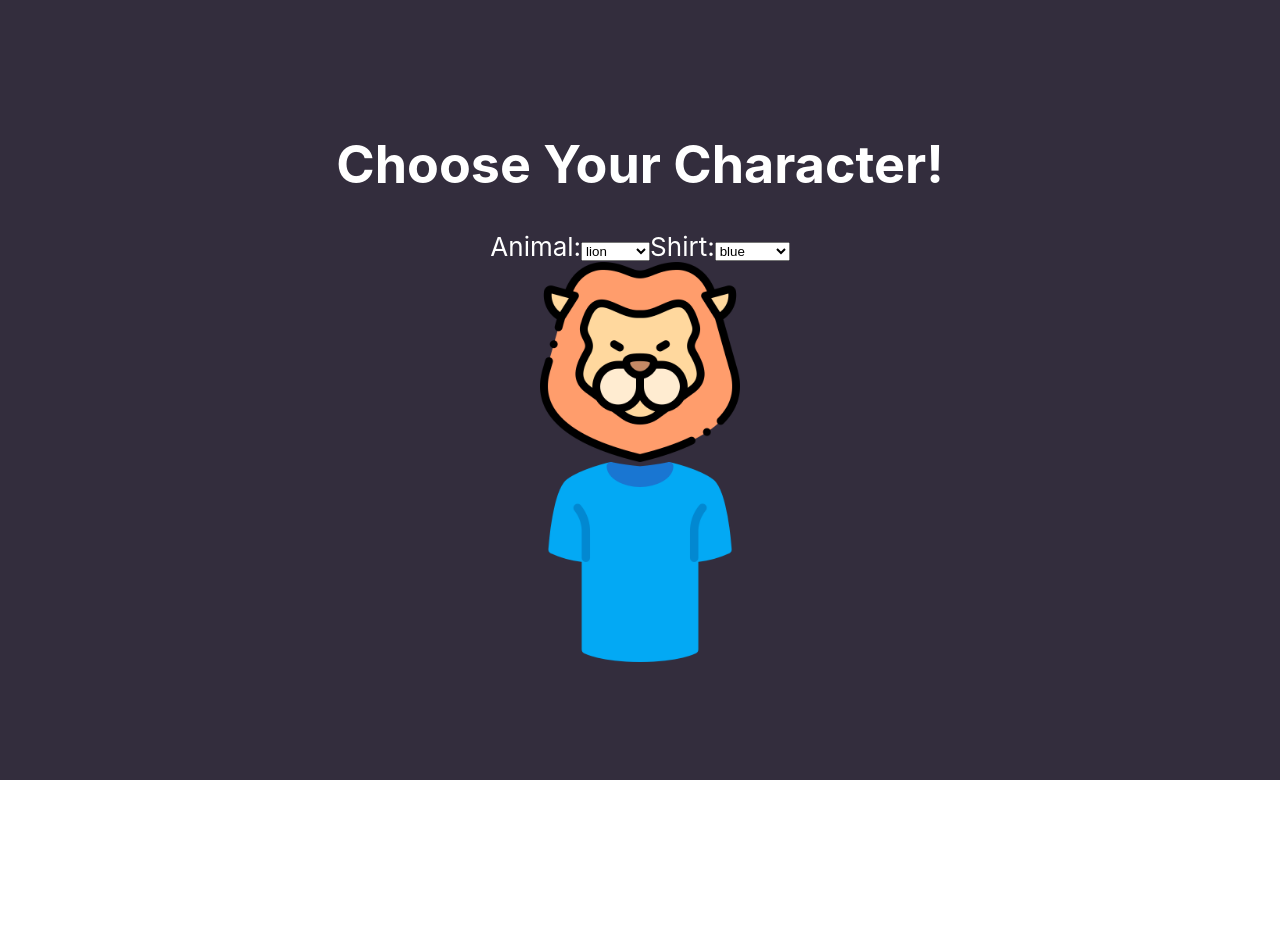
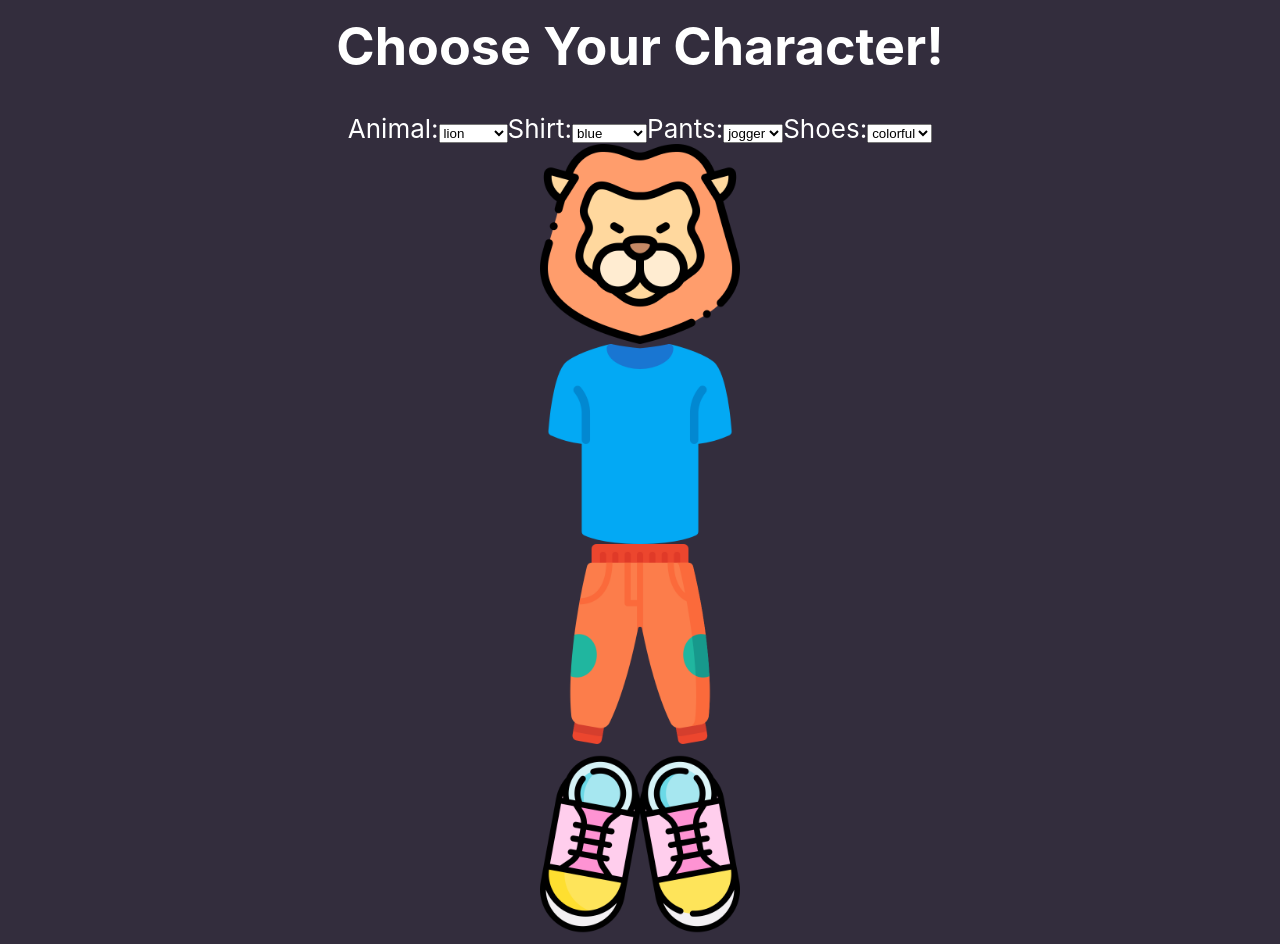
Before and after one commit to EmilyDSarani/character-builder-blockA, a React (Create React App) app: page / in a window 1280 px wide. Shown: the part 20-964 px from the top of the page. Before the commit the page ends 800 px from the top, so only its background shows below. Built offline with nearby package versions, Linux system fonts and the light colour scheme.

Commit message:
pants and shoes are now a thing

```diff
--- a/src/components/Character/Character.jsx
+++ b/src/components/Character/Character.jsx
@@ -1,6 +1,6 @@
 import React from 'react'
 
-export default function Character({animal, shirt}) {
+export default function Character({animal, shirt, pant, shoe}) {
     return (
         <section style={{display: 'flex', flexDirection: 'column'}}>
             <article
@@ -23,8 +23,26 @@ export default function Character({animal, shirt}) {
                 backgroundRepeat: 'no-repeat'
             }}
             ></article>
-
-
+               <article
+            className='pant'
+            style={{
+                backgroundImage: `url(./images/${pant}-pants.png)`,
+                height: 200,
+                width: 200,
+                backgroundSize: 'cover',
+                backgroundRepeat: 'no-repeat'
+            }}
+            ></article>
+            <article
+            className='shoe'
+            style={{
+                backgroundImage: `url(./images/${shoe}-shoes.png)`,
+                height: 200,
+                width: 200,
+                backgroundSize: 'cover',
+                backgroundRepeat: 'no-repeat'
+            }}
+            ></article>
         </section>
     )
 }
--- a/src/components/Picker/Picker.jsx
+++ b/src/components/Picker/Picker.jsx
@@ -34,6 +34,22 @@ export default function Picker({
                     ))}
                 </select>
             </label>
+            <label>
+                Pants:
+                <select value={pant} onChange={(e) => setPant(e.target.value)}>
+                    {pantOptions.map((picture) => (
+                        <option key={picture}> {picture}</option>
+                    ))}
+                </select>
+            </label>
+            <label>
+                Shoes:
+                <select value={shoe} onChange={(e) => setShoe(e.target.value)}>
+                    {shoeOptions.map((picture) => (
+                        <option key={picture}> {picture}</option>
+                    ))}
+                </select>
+            </label>
         </div>
     )
 }
```
